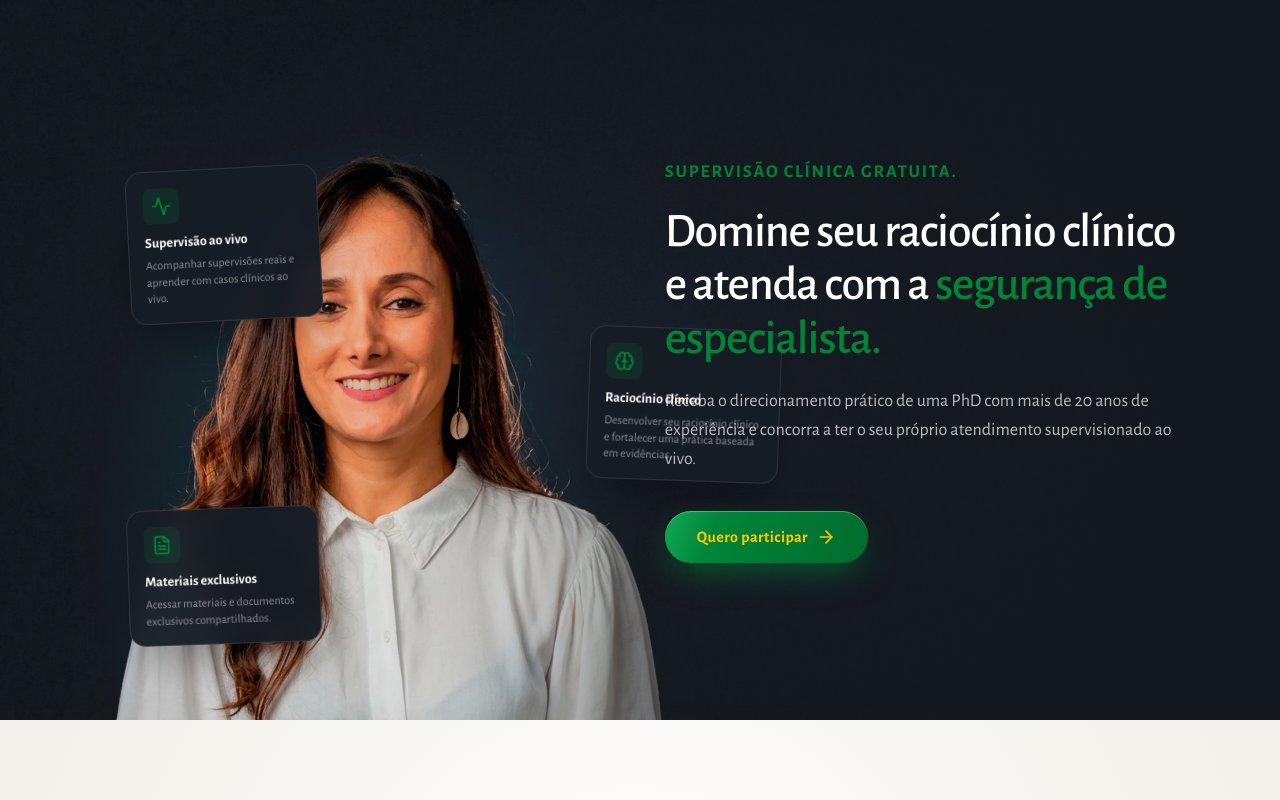
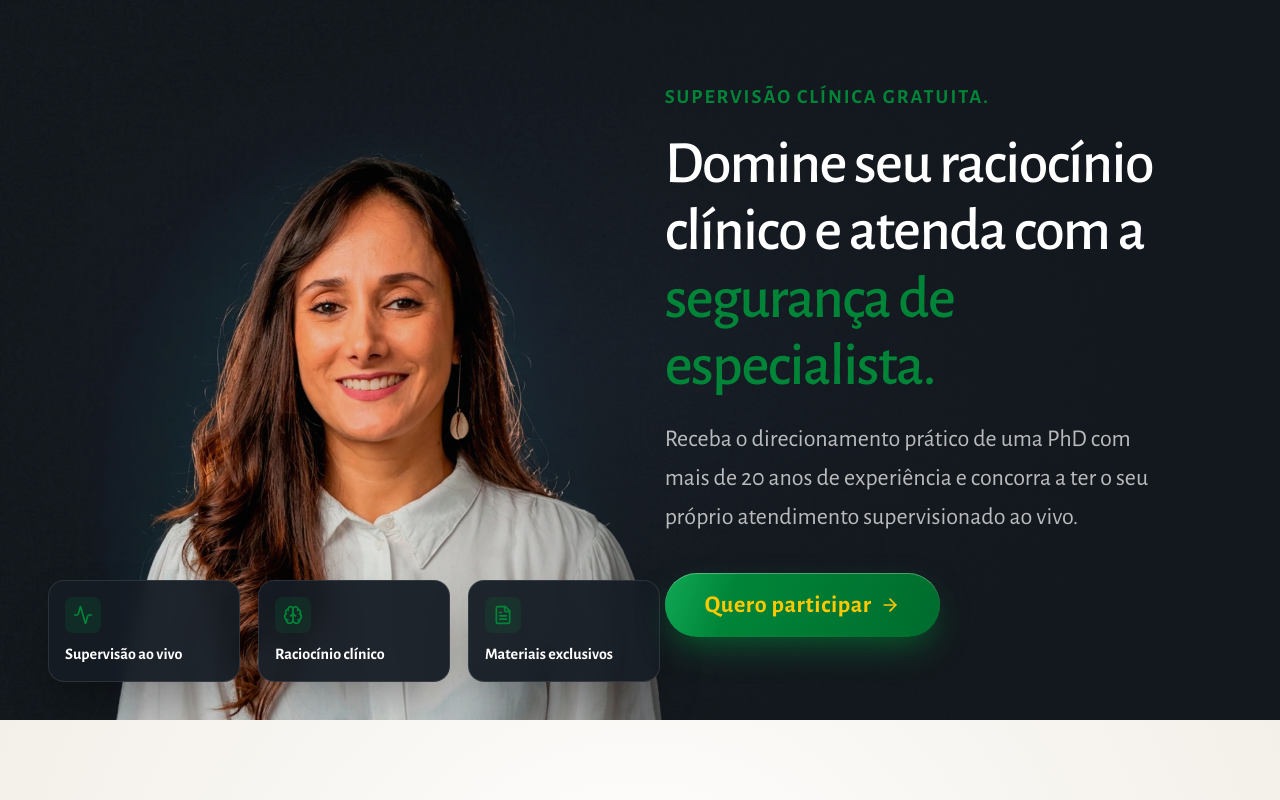
Before and after one commit to intelli-ia/dra-katia-caetano-lp, a Next.js app: page / in a window 1280 px wide. Shown: the top 800 px of the page. Built offline with nearby package versions, Linux system fonts and the light colour scheme.

Commit message:
refactor: update Hero component styles, typography, and card layout for improved visual responsiveness

```diff
--- a/src/components/Hero.tsx
+++ b/src/components/Hero.tsx
@@ -12,7 +12,7 @@ const stats = [
     title: "Supervisão ao vivo",
     description: "Acompanhar supervisões reais e aprender com casos clínicos ao vivo.",
     rotate: "-rotate-3",
-    top: "0px",
+    top: "180px",
     left: "0px",
   },
   {
@@ -20,16 +20,16 @@ const stats = [
     title: "Raciocínio clínico",
     description: "Desenvolver seu raciocínio clínico e fortalecer uma prática baseada em evidências.",
     rotate: "rotate-2",
-    top: "160px",
-    left: "460px",
+    top: "180px",
+    left: "210px",
   },
   {
     icon: FileText,
     title: "Materiais exclusivos",
     description: "Acessar materiais e documentos exclusivos compartilhados.",
     rotate: "-rotate-2",
-    top: "340px",
-    left: "0px",
+    top: "180px",
+    left: "420px",
   },
 ];
 
@@ -61,7 +61,7 @@ export default function HeroSection() {
       </div>
 
       {/* Stats — imagem secundária no lado esquerdo */}
-      <div className="hidden lg:block absolute left-24 xl:left-32 bottom-4 xl:bottom-8 z-10 w-[660px] h-[520px]">
+      <div className="hidden lg:block absolute left-8 xl:left-12 bottom-0 z-10 w-[660px] h-[320px]">
         {stats.map((stat, i) => (
           <motion.div
             key={stat.title}
@@ -69,16 +69,13 @@ export default function HeroSection() {
             animate={{ opacity: 1, y: 0 }}
             transition={{ duration: 0.6, delay: 0.6 + i * 0.15 }}
             style={{ top: stat.top, left: stat.left }}
-            className={`absolute ${stat.rotate} w-44 xl:w-48 bg-[#161C24]/95 backdrop-blur-sm border border-white/10 rounded-2xl p-4 shadow-2xl shadow-black/40`}
+            className={`absolute w-44 xl:w-48 bg-[#161C24]/95 backdrop-blur-sm border border-white/10 rounded-2xl p-4 shadow-2xl shadow-black/40`}
           >
             <div className="w-9 h-9 rounded-lg bg-[#008538]/15 flex items-center justify-center mb-2.5">
               <stat.icon className="w-5 h-5 text-[#008538]" />
             </div>
-            <p className="font-heading font-semibold text-white text-sm leading-snug">
+            <p className="font-heading font-semibold text-white text-base leading-snug">
               {stat.title}
-            </p>
-            <p className="text-white/50 text-xs leading-snug mt-1">
-              {stat.description}
             </p>
           </motion.div>
         ))}
@@ -93,7 +90,7 @@ export default function HeroSection() {
             initial={{ opacity: 0, y: 12 }}
             animate={{ opacity: 1, y: 0 }}
             transition={{ duration: 0.6 }}
-            className="text-[#008538] font-heading font-semibold text-base md:text-lg uppercase tracking-widest mb-4 lg:mb-5"
+            className="text-[#008538] font-heading font-semibold text-lg md:text-xl uppercase tracking-widest mb-4 lg:mb-5"
           >
             Supervisão clínica gratuita.
           </motion.p>
@@ -103,7 +100,7 @@ export default function HeroSection() {
             initial={{ opacity: 0, y: 28 }}
             animate={{ opacity: 1, y: 0 }}
             transition={{ duration: 0.9, ease: [0.16, 1, 0.3, 1], delay: 0.1 }}
-            className="font-heading font-medium text-white text-3xl md:text-4xl lg:text-5xl leading-[1.12] tracking-tight max-w-lg"
+            className="font-heading font-medium text-white text-4xl md:text-5xl lg:text-6xl leading-[1.12] tracking-tight max-w-lg"
           >
             Domine seu raciocínio clínico e atenda com a{" "}
             <span className="text-[#008538]">segurança de especialista.</span>
@@ -114,7 +111,7 @@ export default function HeroSection() {
             initial={{ opacity: 0, y: 20 }}
             animate={{ opacity: 1, y: 0 }}
             transition={{ duration: 0.7, delay: 0.3 }}
-            className="text-white/70 text-base md:text-lg leading-relaxed mt-4 lg:mt-5 max-w-lg"
+            className="text-white/70 text-lg md:text-2xl leading-relaxed mt-4 lg:mt-5 max-w-lg"
           >
             Receba o direcionamento prático de uma PhD com mais de 20 anos de
             experiência e concorra a ter o seu próprio atendimento supervisionado ao vivo.
@@ -132,7 +129,7 @@ export default function HeroSection() {
               target="_blank"
               rel="noopener noreferrer"
               label="Quero participar"
-              className="px-9 py-4 text-lg"
+              className="md:px-10 md:py-4 md:text-2xl"
             />
           </motion.div>
         </div>
@@ -165,7 +162,7 @@ export default function HeroSection() {
             initial={{ opacity: 0, y: 12 }}
             animate={{ opacity: 1, y: 0 }}
             transition={{ duration: 0.6 }}
-            className="text-[#008538] font-heading font-semibold text-xs uppercase tracking-widest mb-2"
+            className="text-[#008538] font-heading font-semibold text-sm uppercase tracking-widest mb-2"
           >
             Supervisão clínica gratuita.
           </motion.p>
@@ -174,7 +171,7 @@ export default function HeroSection() {
             initial={{ opacity: 0, y: 28 }}
             animate={{ opacity: 1, y: 0 }}
             transition={{ duration: 0.9, ease: [0.16, 1, 0.3, 1], delay: 0.1 }}
-            className="font-heading font-bold text-white text-[26px] leading-[1.2] tracking-tight max-w-[300px] mx-auto"
+            className="font-heading font-bold text-white text-[30px] leading-[1.2] tracking-tight max-w-[300px] mx-auto"
           >
             Domine seu raciocínio clínico e atenda com a{" "}
             <span className="text-[#008538]">segurança de especialista.</span>
@@ -184,7 +181,7 @@ export default function HeroSection() {
             initial={{ opacity: 0, y: 20 }}
             animate={{ opacity: 1, y: 0 }}
             transition={{ duration: 0.7, delay: 0.3 }}
-            className="text-white/60 text-sm leading-relaxed mt-2.5 max-w-[300px] mx-auto"
+            className="text-white/60 text-base leading-relaxed mt-2.5 max-w-[300px] mx-auto"
           >
             Receba o direcionamento prático de uma PhD com mais de 20 anos de
             experiência e concorra a ter o seu próprio atendimento supervisionado ao vivo.
@@ -201,7 +198,7 @@ export default function HeroSection() {
               target="_blank"
               rel="noopener noreferrer"
               label="Quero participar"
-              className="px-6 py-3 text-base"
+              className="px-6 py-3 text-xl"
             />
           </motion.div>
           </div>
```
Also changed, not shown: 1 other file (tests, documents, lock files or other folders).
